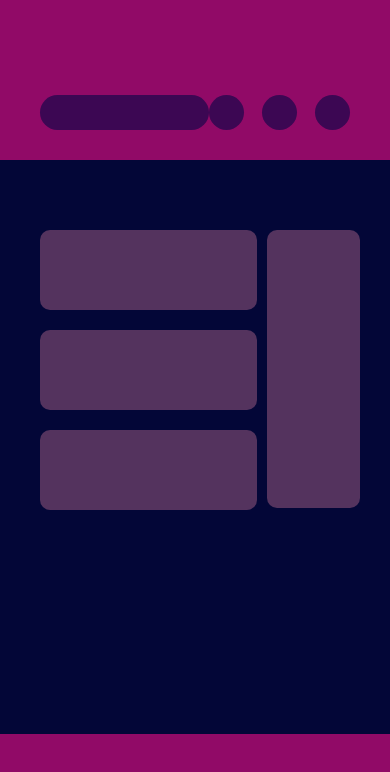
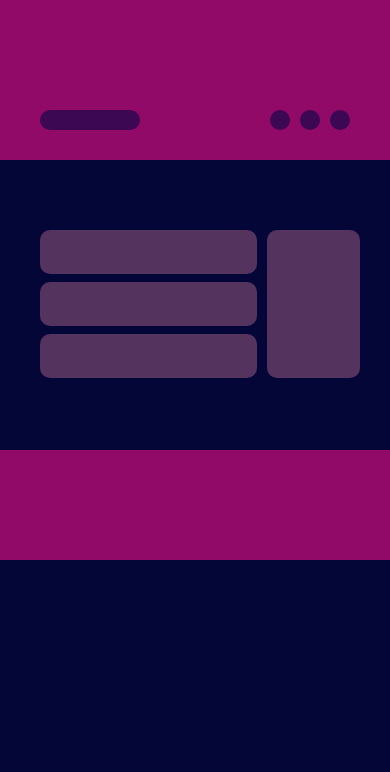
Before and after one commit to alisafaa123/Class2, a plain HTML site: page task/HW4/index.html in a window 390 px wide. Drawn offline with Linux system fonts and the light colour scheme.

Commit message:
version 3

```diff
--- a/task/HW4/style.css
+++ b/task/HW4/style.css
@@ -1,37 +1,42 @@
-*{
+* {
     margin: 0;
     padding: 0;
 }
-:root{
+
+:root {
     /*  collection 1*/
     --var1: #181C14;
-    --var2: #ECDFCC ;
-    --var3:#3C3D37 ;
+    --var2: #ECDFCC;
+    --var3: #3C3D37;
     --var4: #697565;
     /*  collection 2*/
     --var5: #021526;
-    --var6: #0e509f ;
-    --var7:#6EACDA ;
+    --var6: #0e509f;
+    --var7: #6EACDA;
     --var8: #E2E2B6;
     /*  collection 3*/
     --var9: #030637;
-    --var10: #3C0753 ;
-    --var11:#814d73a4 ;
+    --var10: #3C0753;
+    --var11: #814d73a4;
     --var12: #910A67;
 }
-body{
+
+body {
     background-color: var(--var9);
 }
-header{
+
+header {
     background-color: var(--var12);
 }
-.container{
+
+.container {
     padding-left: 40px;
     padding-right: 40px;
     max-width: 1200px;
     margin: auto;
 }
-.content{
+
+.content {
     height: 100px;
     align-items: flex-end;
     display: flex;
@@ -39,39 +44,44 @@ header{
     padding-top: 30px;
     padding-bottom: 30px;
 }
+
 header .option {
     width: 150px;
     display: flex;
     justify-content: space-between;
 }
-.icon{
+
+.icon {
     background-color: var(--var10);
     width: 35px;
     height: 35px;
     border-radius: 50%;
 }
-.logo{
+
+.logo {
     background-color: var(--var10);
     width: 180px;
     height: 35px;
     border-radius: 20px;
 }
 
-.user{
+.user {
     display: grid;
     grid-template-columns: 70% 30%;
     grid-gap: 10px;
     height: 300px;
     margin-top: 70px;
+    margin-bottom: 35px;
 }
-.body .user .img{
+
+.body .user .img {
     background-color: var(--var11);
     width: 100%;
     border-radius: 10px;
     height: 278px;
 }
 
-.body .text{
+.body .text {
     width: 100%;
     border-radius: 10px;
     background-color: var(--var11);
@@ -79,10 +89,92 @@ header .option {
     height: 80px;
 }
 
-.footer{
+.footer {
     width: 100%;
     height: 110px;
-    position: fixed;
     bottom: 0;
     background-color: var(--var12);
 }
+
+@media screen and (max-width: 800px) {
+
+    .body .user .img {
+        width: 100%;
+        height: 208px;
+    }
+
+    .body .text {
+        height: 56px;
+    }
+
+    .user {
+        margin-bottom: 0px;
+    }
+}
+
+@media screen and (max-width: 614px) {
+
+    .body .user .img {
+        width: 100%;
+        height: 148px;
+    }
+
+    .body .text {
+        margin-bottom: 8px;
+        height: 44px;
+    }
+
+    .user {
+        height: 220px;
+    }
+
+    .footer {
+        margin-top: 0px;
+    }
+
+    header .option {
+        width: 80px;
+    }
+    .icon {
+        width: 20px;
+        height: 20px;
+    }
+    .logo {
+        background-color: var(--var10);
+        width: 100px;
+        height: 20px;
+    }
+}
+@media screen and (max-width: 614px) {
+
+    .body .user .img {
+        width: 100%;
+        height: 148px;
+    }
+
+    .body .text {
+        margin-bottom: 8px;
+        height: 44px;
+    }
+
+    .user {
+        height: 220px;
+    }
+
+    .footer {
+        margin-top: 0px;
+    }
+
+    header .option {
+        width: 80px;
+    }
+    .icon {
+        width: 20px;
+        height: 20px;
+    }
+    .logo {
+        background-color: var(--var10);
+        width: 100px;
+        height: 20px;
+    }
+}
```
